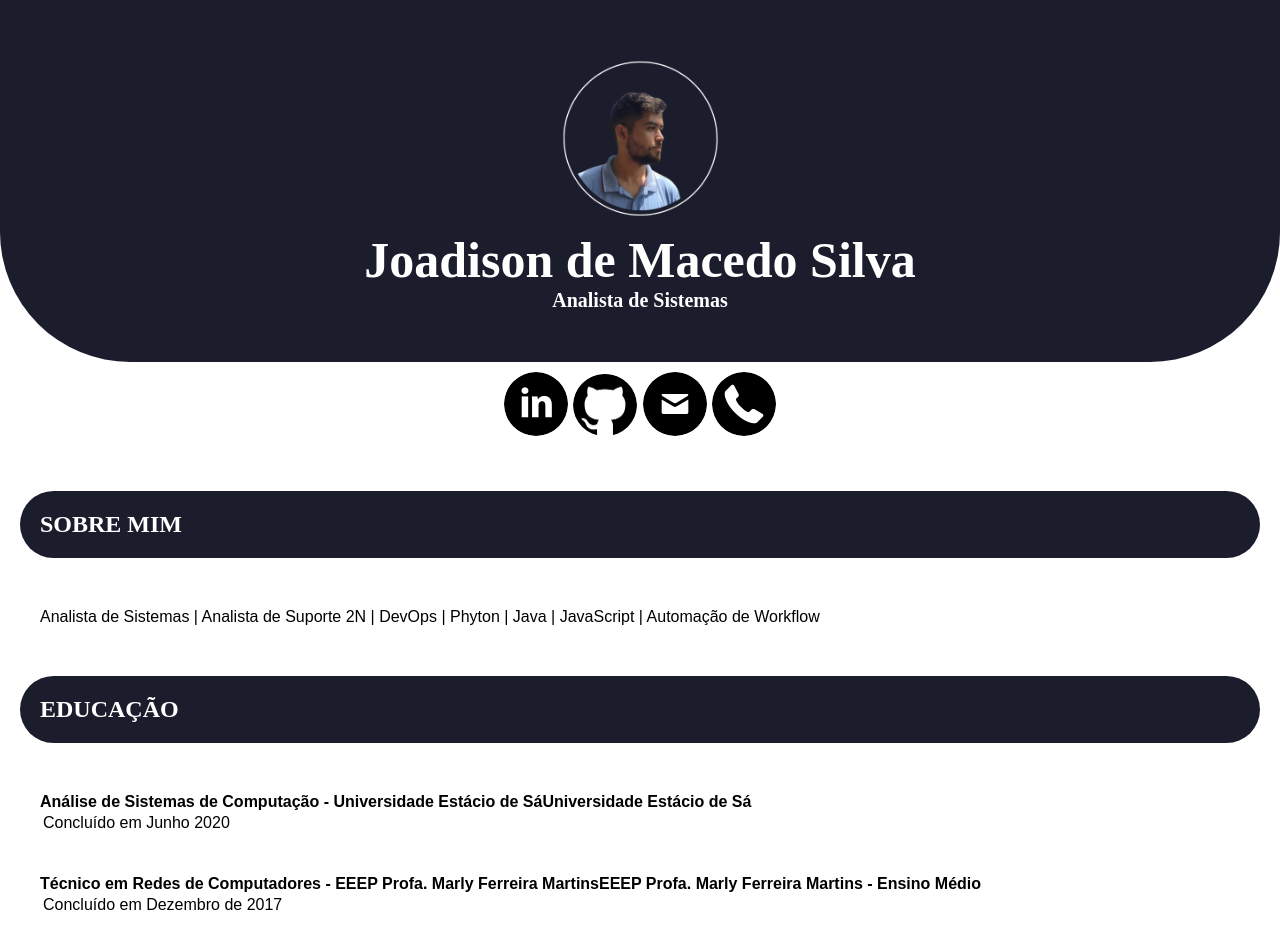
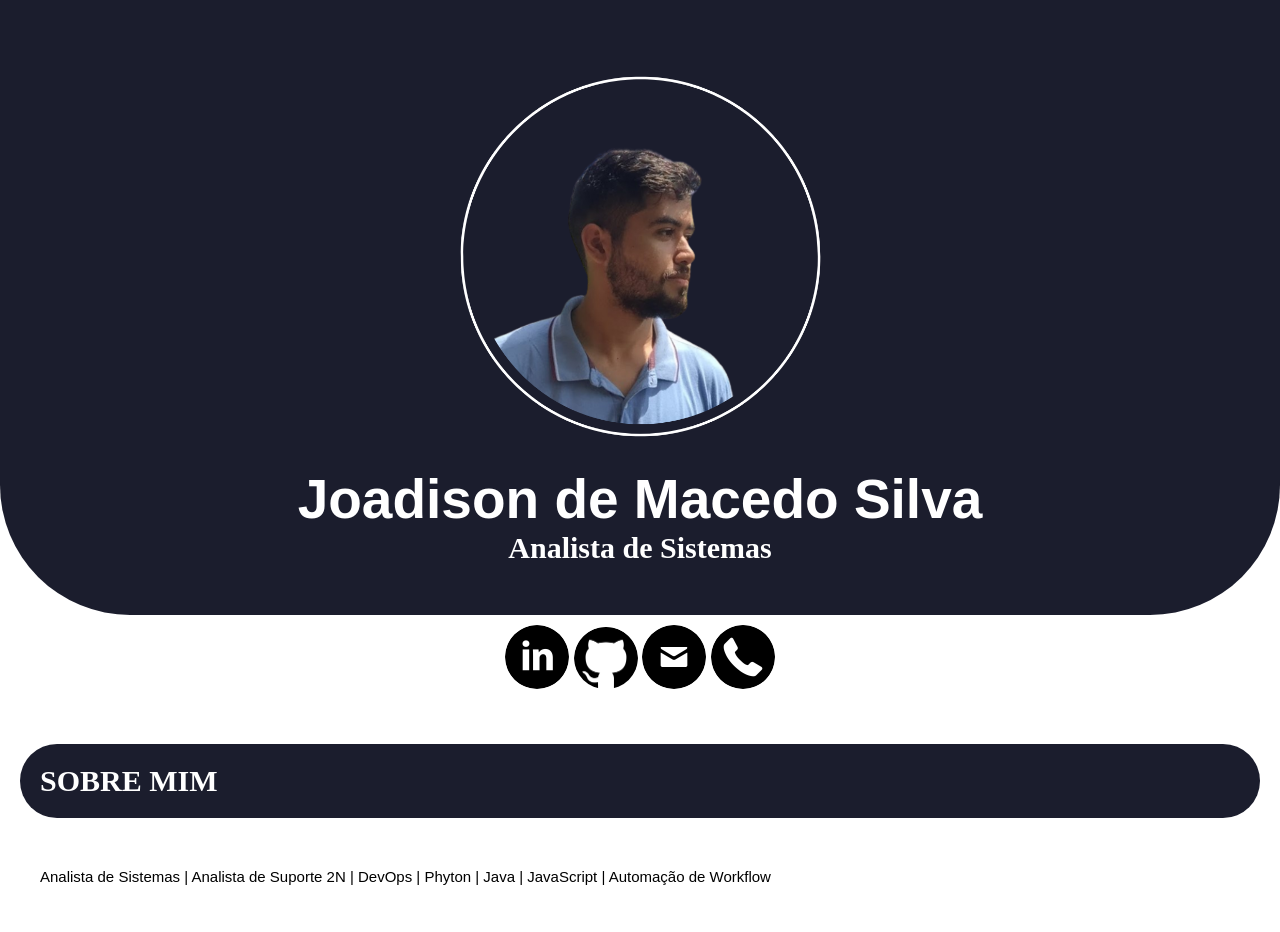
Before and after one commit to Joadison/Portf-lio, a plain HTML site: page index.html in a window 1280 px wide. Shown: the top 932 px of the page. Drawn offline with Linux system fonts and the light colour scheme.

Commit message:
Atualizado tamanho de letras

```diff
--- a/index.html
+++ b/index.html
@@ -23,22 +23,22 @@ body {
     border-radius: 0px 0px 130px 130px;
 }
 .cabecalho h1{
-    font-size:50px;
-	color:#FFFFFF;
+    font-size:55px;
+    font-family: 'Sarala', sans-serif;
+    color:#FFFFFF;
 }
 .cabecalho h3{
-    font-size:20px;
+    font-size:30px;
     color:#FFFFFF;
 }
 .cabecalho-imagem{
-    width: 15%;
+    width: 35%;
     border-radius: 50%;
 }
 .cabecalho-menu{
     margin:10px 0px 0px 0px;
     text-align: center;
     align-items: center;
-    font-family: 'Sarala', sans-serif;
     border-radius: 12px;
     font-weight: 600;
     font-size: 18px;
@@ -54,7 +54,7 @@ body {
 }
 
 .conteudo h2{
-    font-size:20x;
+    font-size:30px;
     font-weight: bold;
     position:relative;
     padding:20px 30px 20px 20px;
@@ -68,7 +68,7 @@ body {
 .conteudo p{
     color:black;
     font-family:Arial;
-    font-size:12x;
+    font-size:15px;
     padding:20px;
 
 }
@@ -77,7 +77,7 @@ body {
     font-weight: bold;
     color:black;
     font-family:Arial;
-    font-size:10x;
+    font-size:15px;
     margin:0px 0px 0px 0px;
     padding:20px;
 }
@@ -86,7 +86,7 @@ body {
     padding:3px;
     color:black;
     font-family:Arial;
-    font-size:10x;
+    font-size:15px;
 }
 
 .rodape{
```
